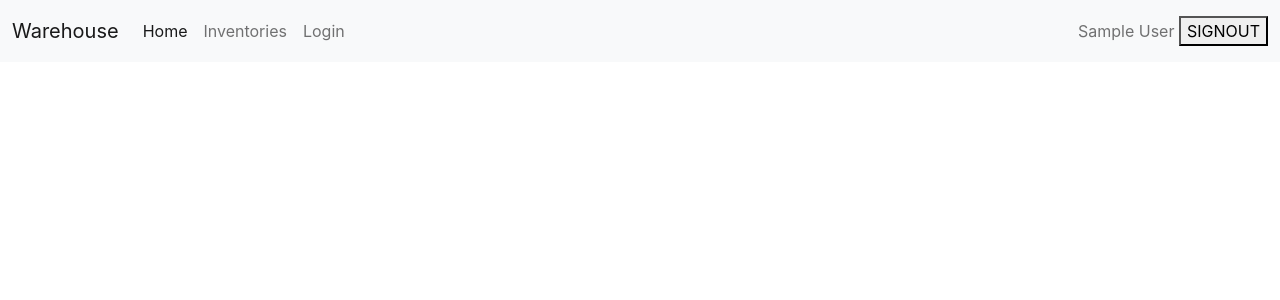
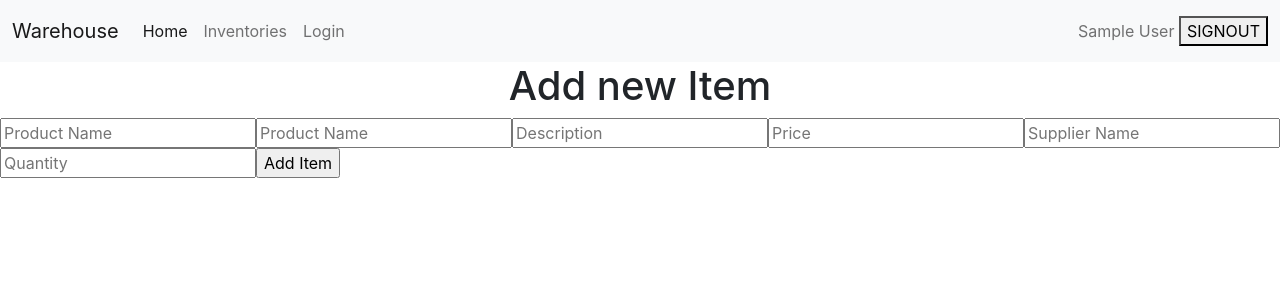
Before and after one commit to no7hingisimpossible/WatchHouse, a React (Create React App) app: page /addInventory in a window 1280 px wide. Shown: the top 300 px of the page. Built offline with nearby package versions, Linux system fonts and the light colour scheme; no server answers; sample sign-in values are in the browser's storage.

Commit message:
addnew item added

```diff
--- a/src/App.js
+++ b/src/App.js
@@ -6,6 +6,8 @@ import Inventories from './Pages/Inventories/Inventories';
 import Login from './Pages/Login/Login';
 import RequireAuth from './RequireAuth/RequireAuth';
 import Manage from './Pages/Manage/Manage';
+import Item from './Pages/Item/Item';
+import AddNewItem from './Pages/AddNewItem/AddNewItem';
 
 
 
@@ -17,8 +19,10 @@ function App() {
         <Route path='/' element={<Home/>}></Route>
         <Route path='/home' element={<Home/>}></Route>
         <Route path='/login' element={<Login/>}></Route>
+        <Route path='/item' element={<Item/>}></Route>
         <Route path='/inventories/:id' element={<RequireAuth><Inventories/></RequireAuth>}></Route>
         <Route path='/manage' element={<RequireAuth><Manage/></RequireAuth>}></Route>
+        <Route path='/addInventory' element={<RequireAuth><AddNewItem/></RequireAuth>}></Route>
       </Routes>
     </div>
   );
--- /dev/null
+++ b/src/Pages/AddNewItem/AddNewItem.js
@@ -0,0 +1,20 @@
+import React from 'react';
+
+const AddNewItem = () => {
+    return (
+        <div>
+            <h1 className='text-center'>Add new Item</h1>
+            <form action="">
+            <input type="text" name="name" id="1" placeholder='Product Name' />
+                <input type="email" name="email" id="6" placeholder='Product Name' />
+                <input type="text" name="desc" id="2" placeholder='Description' />
+                <input type="number" name="price" id="3" placeholder='Price' />
+                <input type="text" name="supplier" id="4" placeholder='Supplier Name' />
+                <input type="number" name="qty" id="5" placeholder='Quantity' />
+                <input type="submit" value="Add Item" />
+            </form>
+        </div>
+    );
+};
+
+export default AddNewItem;
--- a/src/Pages/Inventories/Inventories.js
+++ b/src/Pages/Inventories/Inventories.js
@@ -29,7 +29,7 @@ const Inventories = () => {
         })
         .then(res => res.json())
         .then(data => {
-            console.log(data, 'updated')
+            console.log(data)
 
         })
 
@@ -37,8 +37,10 @@ const Inventories = () => {
     }
 
     const deliveredbtnHandler = id => {
-        const quantity = item.qty - 1
-        const url = `http://localhost:5000/inventories/${id}`
+
+        if(item.qty > 0){
+         const quantity = item.qty - 1
+            const url = `http://localhost:5000/inventories/${id}`
         fetch(url, {
             method : 'PUT',
             headers: {
@@ -48,6 +50,12 @@ const Inventories = () => {
         })
         .then(res => res.json())
         .then(data => console.log(data ,'updated'))
+        }
+        else{
+            window.alert('Add item')
+        }
+
+
     }
     const navigate = useNavigate()
     const manage = () =>{
--- /dev/null
+++ b/src/Pages/Item/Item.js
@@ -0,0 +1,20 @@
+import React from 'react';
+
+
+const Item = (props) => {
+    const {name, price, qty, _id} = props.item
+    const {updateHandler} = props
+
+
+    return (
+        <div>
+            <p>Name : {name}</p>
+            <p>Prie : {price}</p>
+            <p>Qty : {qty}</p>
+            <button onClick={()=>updateHandler(_id)}>Update</button>
+
+        </div>
+    );
+};
+
+export default Item;
--- a/src/Pages/Items/Items.js
+++ b/src/Pages/Items/Items.js
@@ -1,21 +1,25 @@
 import React, { useEffect, useState } from 'react';
 import { useNavigate } from 'react-router-dom';
+import Item from '../Item/Item';
+
 
 const Items = () => {
     const [items, setItems] = useState([])
+    const navigate = useNavigate()
     useEffect(()=>{
         fetch('http://localhost:5000/inventories')
         .then(res => res.json())
         .then(data => setItems(data))
     },[])
-    const navigate = useNavigate()
+
     const updateHandler = (id) =>{
         console.log(id);
         navigate(`/inventories/${id}`)
     }
+
     return (
         <div className='container'>
-            {
+            {/* {
                 items.slice(0,6).map(item =>
                     <div className='mb-2 p-2' style={{border:'1px solid red'}} key={item._id}>
                         <h3>{item.name}</h3>
@@ -26,7 +30,15 @@ const Items = () => {
                         <button onClick={()=>updateHandler(item._id)} className='btn btn-primary'>Update</button>
 
                     </div>)
+            } */}
+
+            {
+                items.slice(0,6).map(item =>
+                <Item key={item._id}  item={item} updateHandler={updateHandler}>
+
+                </Item>)
             }
+
         </div>
     );
 };
```
